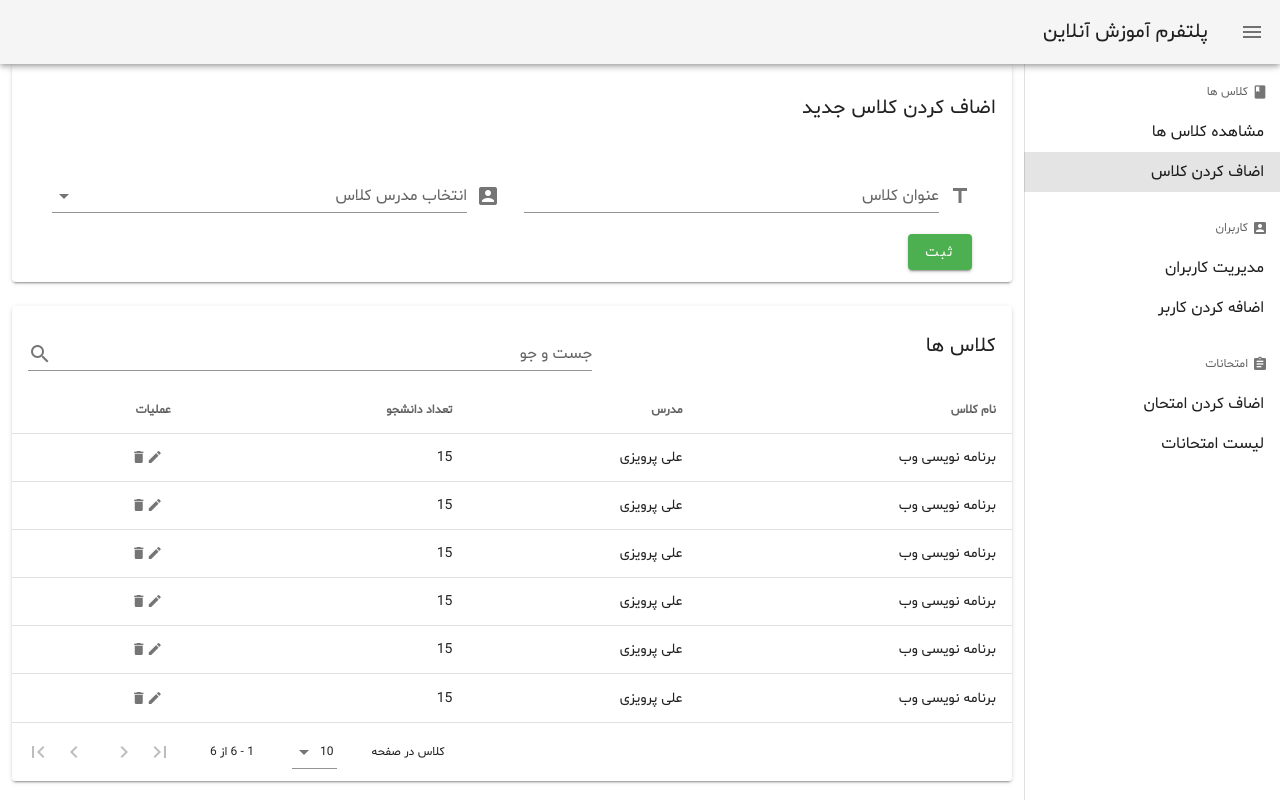
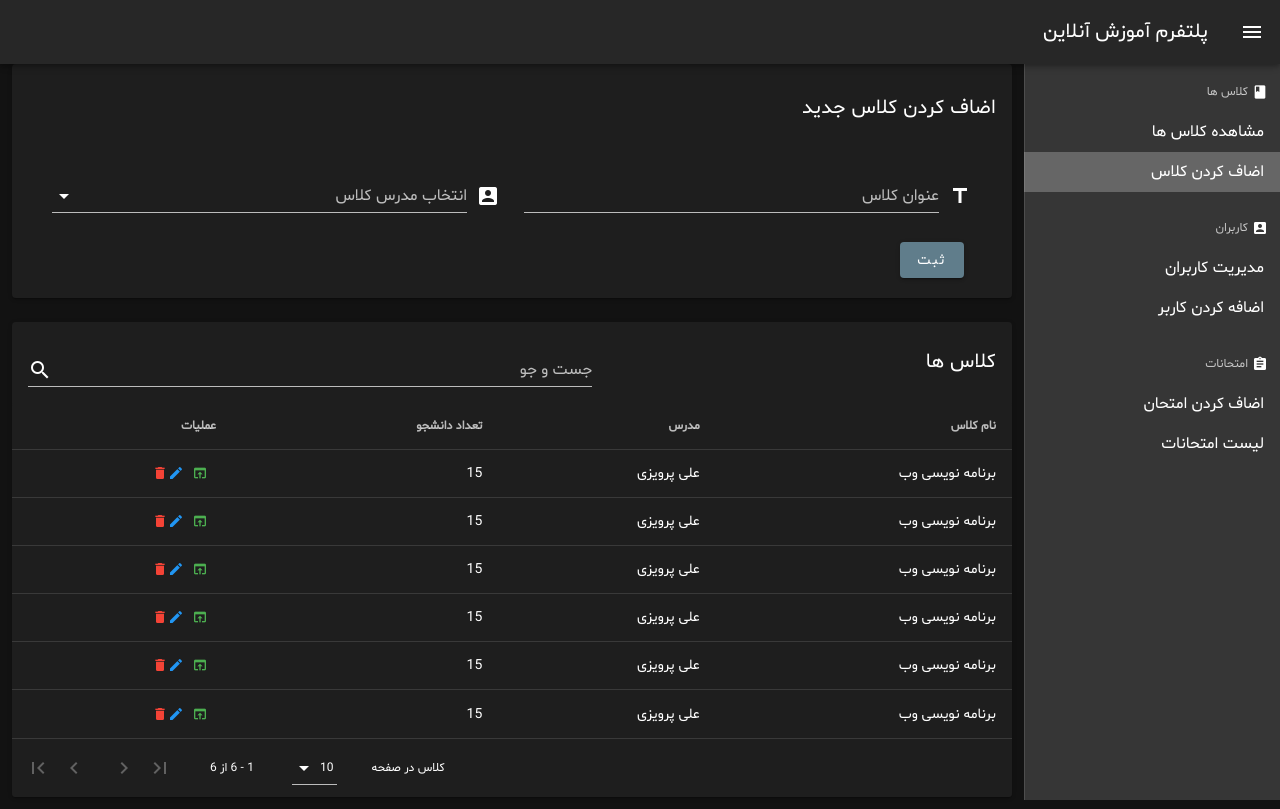
Before and after one commit to spsina/online_class_system, a Vue app: page /class/add in a window 1280 px wide. Built offline with nearby package versions, Linux system fonts and the light colour scheme.

Commit message:
add button color change | add goto class icon

```diff
--- a/src/components/class/AddClass.vue
+++ b/src/components/class/AddClass.vue
@@ -22,7 +22,10 @@
                                     :items="users" prepend-icon="mdi-account-box"/>
                             </v-col>
                         </v-row>
-                        <v-btn class="success">ثبت</v-btn>
+                        <v-btn
+                                color="blue-grey"
+                                class="ma-2 white--text"
+                        >ثبت</v-btn>
                     </v-form>
                 </v-col>
             </v-row>
--- a/src/components/class/ListClass.vue
+++ b/src/components/class/ListClass.vue
@@ -52,19 +52,56 @@
                     </template>
 
                     <template v-slot:item.actions="{ item }">
+                        <v-tooltip bottom>
+                            <template v-slot:activator="{on, attrs}">
+                                <span v-bind="attrs" v-on="on">
+                                    <v-icon
+                                            small
+                                            class="mr-2"
+                                            @click="goToClass(item)"
+                                            color="green"
+                                    >
+                                        open_in_browser
+                                    </v-icon>
+                                </span>
+                            </template>
+                            <span>
+                                ورود به صفحه کلاس
+                            </span>
+                        </v-tooltip>
+                        <v-tooltip bottom>
+                            <template v-slot:activator="{ on, attrs }">
+                                <span v-bind="attrs" v-on="on">
                                     <v-icon
                                         small
                                         class="mr-2"
                                         @click="editItem(item)"
+                                        color="blue"
                                     >
                                         mdi-pencil
                                     </v-icon>
+                                </span>
+                            </template>
+                            <span>ویرایش</span>
+                        </v-tooltip>
+
+                        <v-tooltip bottom>
+                            <template v-slot:activator="{on, attrs}">
+                                <span v-bind="attrs" v-on="on" >
                                      <v-icon
                                              small
                                              @click="deleteItem(item)"
+                                             color="red"
                                      >
                                         mdi-delete
                                     </v-icon>
+                                </span>
+                            </template>
+                            <span>
+                                حذف
+                            </span>
+                        </v-tooltip>
+
                     </template>
                     </v-data-table>
 
--- a/src/plugins/vuetify.js
+++ b/src/plugins/vuetify.js
@@ -5,10 +5,8 @@ Vue.use(Vuetify);
 
 export default new Vuetify({
     treeShake: true,
-    defaultAssets: {
-        font: {
-            family: 'Times New Roman'
-        },
+    rtl: true,
+    theme: {
+        dark: true,
     },
-    rtl: true
 });
```
Lines whose indentation alone changed are shown as unchanged.
